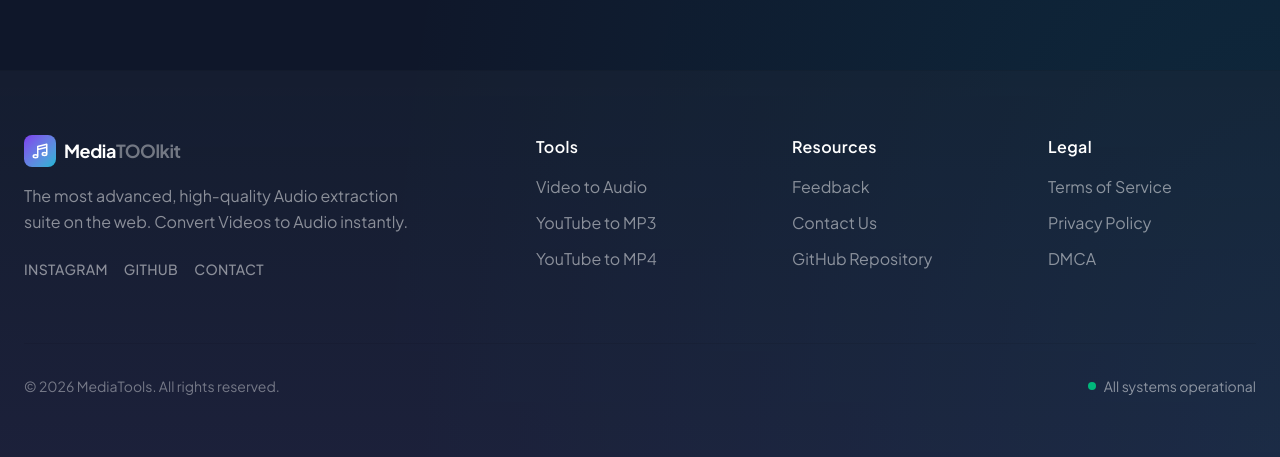
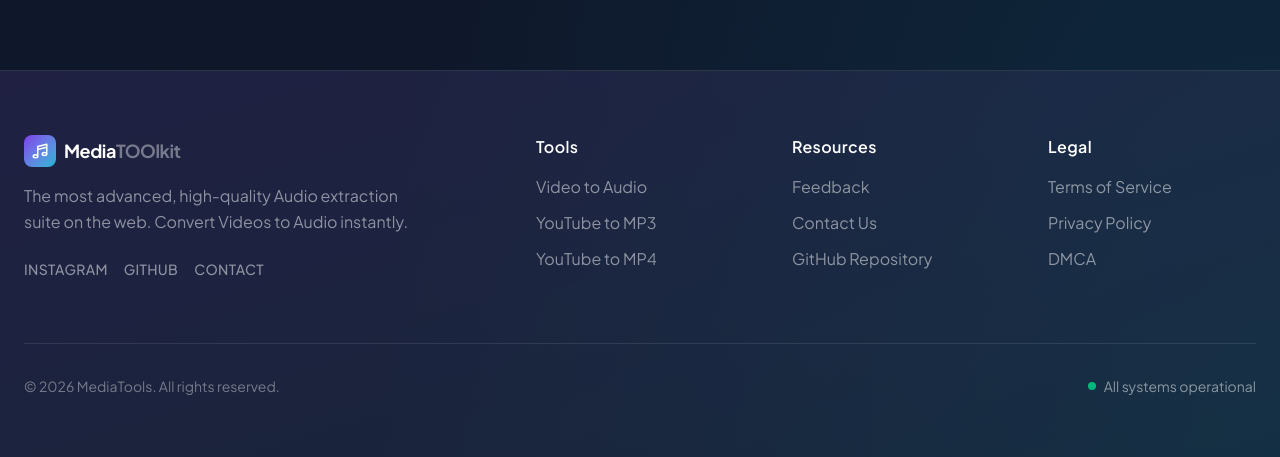
Before and after one commit to arman-somani/mediatools, a Next.js app in the folder frontend/: page / in a window 1280 px wide. Shown: the part 1849-2306 px from the top of the page. Built offline with nearby package versions, Linux system fonts and the light colour scheme; no server answers.

Commit message:
Auto-sync updates

```diff
--- a/frontend/src/components/Footer.tsx
+++ b/frontend/src/components/Footer.tsx
@@ -4,10 +4,10 @@ import Link from 'next/link';
 
 export default function Footer() {
   return (
-    <footer className="relative border-t border-black/[0.07] mt-16 md:mt-24 transition-colors duration-300"
+    <footer className="relative border-t border-white/10 mt-16 md:mt-24 transition-colors duration-300"
       style={{ background: 'var(--card-bg)' }}
     >
-      <div className="absolute inset-0 bg-gradient-to-t from-brand-purple/5 to-transparent pointer-events-none" />
+      <div className="absolute inset-0 bg-gradient-to-br from-brand-violet/10 to-brand-cyan/5 pointer-events-none" />
 
       <div className="max-w-7xl mx-auto px-5 sm:px-6 py-12 md:py-16 relative z-10">
         <div className="grid grid-cols-2 sm:grid-cols-3 md:grid-cols-5 gap-10 md:gap-12 mb-12 md:mb-16">
@@ -111,7 +111,7 @@ export default function Footer() {
         </div>
 
         {/* Bottom Footer */}
-        <div className="pt-8 border-t border-black/[0.07] flex flex-col sm:flex-row items-center justify-between gap-6 text-center sm:text-left">
+        <div className="pt-8 border-t border-white/10 flex flex-col sm:flex-row items-center justify-between gap-6 text-center sm:text-left">
           <p className="text-white/40 text-xs md:text-sm">
             © {new Date().getFullYear()} MediaTools. All rights reserved.
           </p>
```
